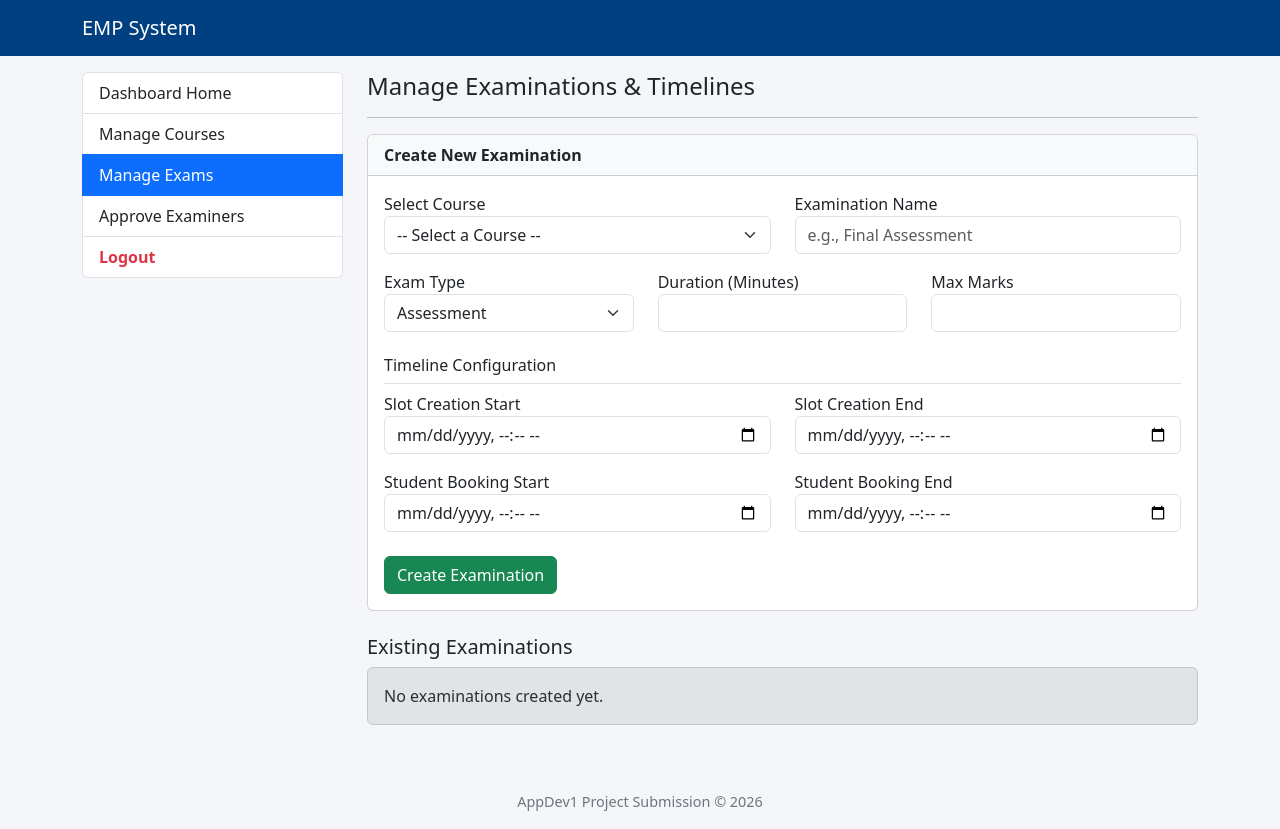
After one commit to divyeshkarthik24/EMP_25f3001808, a Flask app: page /admin/manage_exams in a window 1280 px wide. The commit adds this page. Run offline with Flask 3, Linux system fonts and the light colour scheme; the visitor is signed in with stand-in values (Sample User, id 1).

Commit message:
Phase 8: Admin examination creation and timeline configuration

```diff
--- a/app.py
+++ b/app.py
@@ -260,6 +260,43 @@ def manage_courses():
     # GET request: fetch all courses to display in the table
     courses = Course.query.all()
     return render_template('manage_courses.html', courses=courses)
+@app.route('/admin/manage_exams', methods=['GET', 'POST'])
+@login_required(role='admin')
+def manage_exams():
+    if request.method == 'POST':
+        course_id = request.form['course_id']
+        name = request.form['name'].strip()
+        exam_type = request.form['exam_type']
+        duration = request.form['duration']
+        max_marks = request.form['max_marks']
+
+        # Parse datetime strings from the HTML5 datetime-local inputs
+        fmt = '%Y-%m-%dT%H:%M'
+        try:
+            slot_start = datetime.strptime(request.form['slot_creation_start'], fmt)
+            slot_end = datetime.strptime(request.form['slot_creation_end'], fmt)
+            booking_start = datetime.strptime(request.form['booking_start'], fmt)
+            booking_end = datetime.strptime(request.form['booking_end'], fmt)
+        except ValueError:
+            flash("Error parsing dates. Please try again.")
+            return redirect(url_for('manage_exams'))
+
+        new_exam = Examination(
+            course_id=course_id, name=name, exam_type=exam_type,
+            duration=duration, max_marks=max_marks,
+            slot_creation_start=slot_start, slot_creation_end=slot_end,
+            booking_start=booking_start, booking_end=booking_end
+        )
+        db.session.add(new_exam)
+        db.session.commit()
+
+        flash(f"Examination '{name}' created successfully.")
+        return redirect(url_for('manage_exams'))
+
+    # GET request: fetch courses for the dropdown and exams for the table
+    courses = Course.query.all()
+    exams = Examination.query.all()
+    return render_template('manage_exams.html', courses=courses, exams=exams)
 
 @app.route('/admin/approve_examiners')
 @login_required(role='admin')
--- a/templates/admin_dashboard.html
+++ b/templates/admin_dashboard.html
@@ -7,7 +7,7 @@
         <div class="list-group">
             <a href="#" class="list-group-item list-group-item-action active">Dashboard Home</a>
             <a href="{{ url_for('manage_courses') }}" class="list-group-item list-group-item-action">Manage Courses</a>
-            <a href="#" class="list-group-item list-group-item-action">Manage Exams</a>
+            <a href="{{ url_for('manage_exams') }}" class="list-group-item list-group-item-action">Manage Exams</a>
             <a href="{{ url_for('approve_examiners') }}" class="list-group-item list-group-item-action">Approve Examiners</a>
             <a href="{{ url_for('logout') }}" class="list-group-item list-group-item-action text-danger"><b>Logout</b></a>
         </div>
--- a/templates/approve_examiners.html
+++ b/templates/approve_examiners.html
@@ -7,7 +7,7 @@
         <div class="list-group">
             <a href="{{ url_for('admin_dashboard') }}" class="list-group-item list-group-item-action">Dashboard Home</a>
             <a href="{{ url_for('manage_courses') }}" class="list-group-item list-group-item-action">Manage Courses</a>
-            <a href="#" class="list-group-item list-group-item-action">Manage Exams</a>
+            <a href="{{ url_for('manage_exams') }}" class="list-group-item list-group-item-action">Manage Exams</a>
             <a href="{{ url_for('approve_examiners') }}" class="list-group-item list-group-item-action active">Approve Examiners</a>
             <a href="{{ url_for('logout') }}" class="list-group-item list-group-item-action text-danger"><b>Logout</b></a>
         </div>
--- a/templates/manage_courses.html
+++ b/templates/manage_courses.html
@@ -7,7 +7,7 @@
         <div class="list-group">
             <a href="{{ url_for('admin_dashboard') }}" class="list-group-item list-group-item-action">Dashboard Home</a>
             <a href="{{ url_for('manage_courses') }}" class="list-group-item list-group-item-action active">Manage Courses</a>
-            <a href="#" class="list-group-item list-group-item-action">Manage Exams</a>
+            <a href="{{ url_for('manage_exams') }}" class="list-group-item list-group-item-action">Manage Exams</a>
             <a href="{{ url_for('approve_examiners') }}" class="list-group-item list-group-item-action">Approve Examiners</a>
             <a href="{{ url_for('logout') }}" class="list-group-item list-group-item-action text-danger"><b>Logout</b></a>
         </div>
--- /dev/null
+++ b/templates/manage_exams.html
@@ -0,0 +1,121 @@
+{% extends 'base.html' %}
+
+{% block content %}
+<div class="row">
+    <!-- Admin Navigation Sidebar -->
+    <div class="col-md-3">
+        <div class="list-group">
+            <a href="{{ url_for('admin_dashboard') }}" class="list-group-item list-group-item-action">Dashboard Home</a>
+            <a href="{{ url_for('manage_courses') }}" class="list-group-item list-group-item-action">Manage Courses</a>
+            <a href="{{ url_for('manage_exams') }}" class="list-group-item list-group-item-action active">Manage Exams</a>
+            <a href="{{ url_for('approve_examiners') }}" class="list-group-item list-group-item-action">Approve Examiners</a>
+            <a href="{{ url_for('logout') }}" class="list-group-item list-group-item-action text-danger"><b>Logout</b></a>
+        </div>
+    </div>
+
+    <!-- Main Content Area -->
+    <div class="col-md-9">
+        <h4>Manage Examinations & Timelines</h4>
+        <hr>
+
+        <div class="card mb-4">
+            <div class="card-header bg-light"><b>Create New Examination</b></div>
+            <div class="card-body">
+                <form method="POST" action="{{ url_for('manage_exams') }}">
+                    <div class="row mb-3">
+                        <div class="col-md-6">
+                            <label>Select Course</label>
+                            <select class="form-select" name="course_id" required>
+                                <option value="" disabled selected>-- Select a Course --</option>
+                                {% for course in courses %}
+                                    <option value="{{ course.id }}">{{ course.course_code }} - {{ course.name }}</option>
+                                {% endfor %}
+                            </select>
+                        </div>
+                        <div class="col-md-6">
+                            <label>Examination Name</label>
+                            <input type="text" class="form-control" name="name" placeholder="e.g., Final Assessment" required>
+                        </div>
+                    </div>
+
+                    <div class="row mb-3">
+                        <div class="col-md-4">
+                            <label>Exam Type</label>
+                            <select class="form-select" name="exam_type" required>
+                                <option value="Assessment">Assessment</option>
+                                <option value="Viva">Viva</option>
+                                <option value="Practical">Practical</option>
+                                <option value="Project Demo">Project Demo</option>
+                            </select>
+                        </div>
+                        <div class="col-md-4">
+                            <label>Duration (Minutes)</label>
+                            <input type="number" class="form-control" name="duration" required min="1">
+                        </div>
+                        <div class="col-md-4">
+                            <label>Max Marks</label>
+                            <input type="number" class="form-control" name="max_marks" required min="1">
+                        </div>
+                    </div>
+
+                    <h6 class="mt-4 border-bottom pb-2">Timeline Configuration</h6>
+                    <div class="row mb-3">
+                        <div class="col-md-6">
+                            <label>Slot Creation Start</label>
+                            <input type="datetime-local" class="form-control" name="slot_creation_start" required>
+                        </div>
+                        <div class="col-md-6">
+                            <label>Slot Creation End</label>
+                            <input type="datetime-local" class="form-control" name="slot_creation_end" required>
+                        </div>
+                    </div>
+                    <div class="row mb-4">
+                        <div class="col-md-6">
+                            <label>Student Booking Start</label>
+                            <input type="datetime-local" class="form-control" name="booking_start" required>
+                        </div>
+                        <div class="col-md-6">
+                            <label>Student Booking End</label>
+                            <input type="datetime-local" class="form-control" name="booking_end" required>
+                        </div>
+                    </div>
+
+                    <button type="submit" class="btn btn-success">Create Examination</button>
+                </form>
+            </div>
+        </div>
+
+        <h5>Existing Examinations</h5>
+        {% if exams %}
+            <div class="table-responsive">
+                <table class="table table-bordered table-striped" style="font-size: 0.9em;">
+                    <thead class="table-dark">
+                        <tr>
+                            <th>ID</th>
+                            <th>Course</th>
+                            <th>Name</th>
+                            <th>Type</th>
+                            <th>Duration</th>
+                            <th>Marks</th>
+                        </tr>
+                    </thead>
+                    <tbody>
+                        {% for exam in exams %}
+                        <tr>
+                            <td>{{ exam.id }}</td>
+                            <td>{{ exam.course.course_code }}</td>
+                            <td><b>{{ exam.name }}</b></td>
+                            <td>{{ exam.exam_type }}</td>
+                            <td>{{ exam.duration }} mins</td>
+                            <td>{{ exam.max_marks }}</td>
+                        </tr>
+                        {% endfor %}
+                    </tbody>
+                </table>
+            </div>
+        {% else %}
+            <div class="alert alert-secondary">No examinations created yet.</div>
+        {% endif %}
+    </div>
+</div>
+{% endblock %}
```
Also changed, not shown: templates/examiner_dashboard.html (added, +32 -0 lines).
